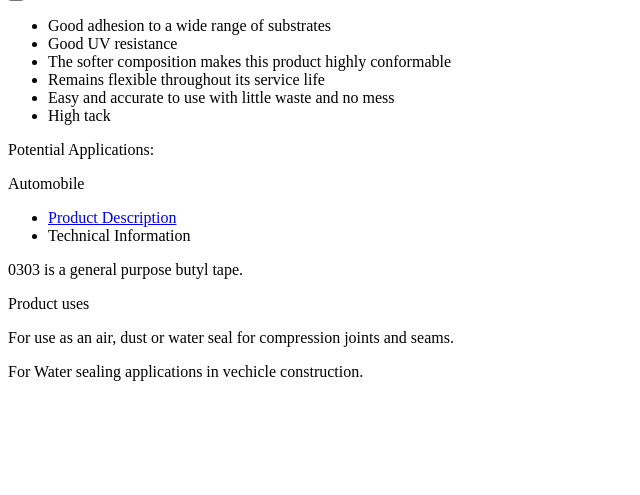
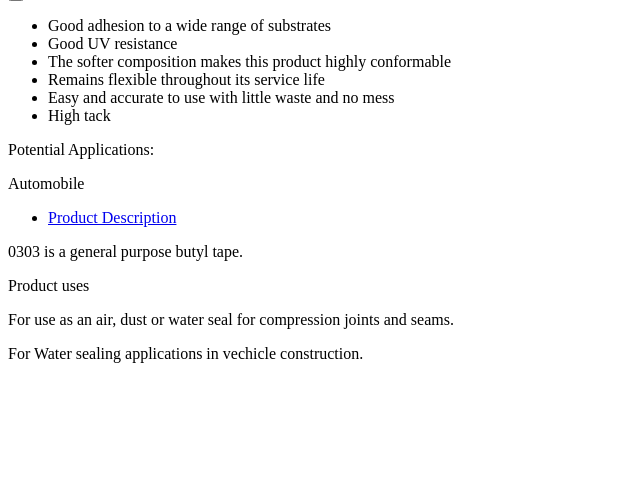
Before and after one commit to Digitalchakra/Anabond-HSButyl, a CodeIgniter app: the page made by application/views/product.php in a window 1280 px wide. Shown: the part 690-1185 px from the top of the page, without its empty margins (0-640 px from the left). After the commit the page ends 1053 px from the top, so only its background shows below. Run offline with CodeIgniter, Linux system fonts and the light colour scheme; data that the repository does not hold is empty; some libraries are stand-ins or nearby versions.

Commit message:
issue 215

```diff
--- a/application/views/product.php
+++ b/application/views/product.php
@@ -172,7 +172,6 @@
 		  <ul class="tabs">
 			<li><a href="#tab1">Product Description</a></li>
 			<!--<li><a href="#tab2">Technical Information</a></li>-->
-			<li><a>Technical Information</a></li>
 		<!--	<li class="dwnld"><a href="#tab3"><span class="icon_dld"></span>Download</a></li>-->
 		  </ul>
 		  <div class="tab_container">
```
